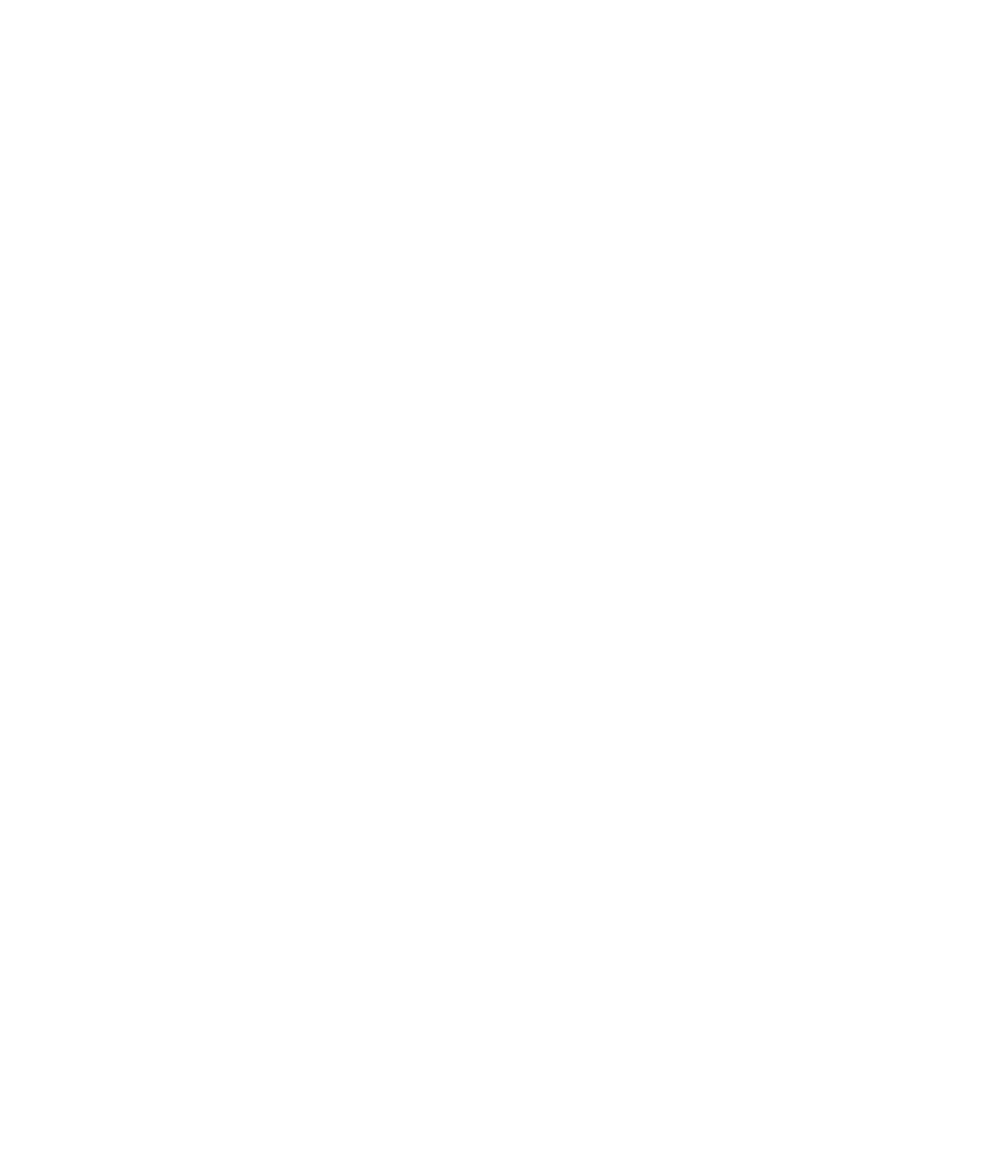
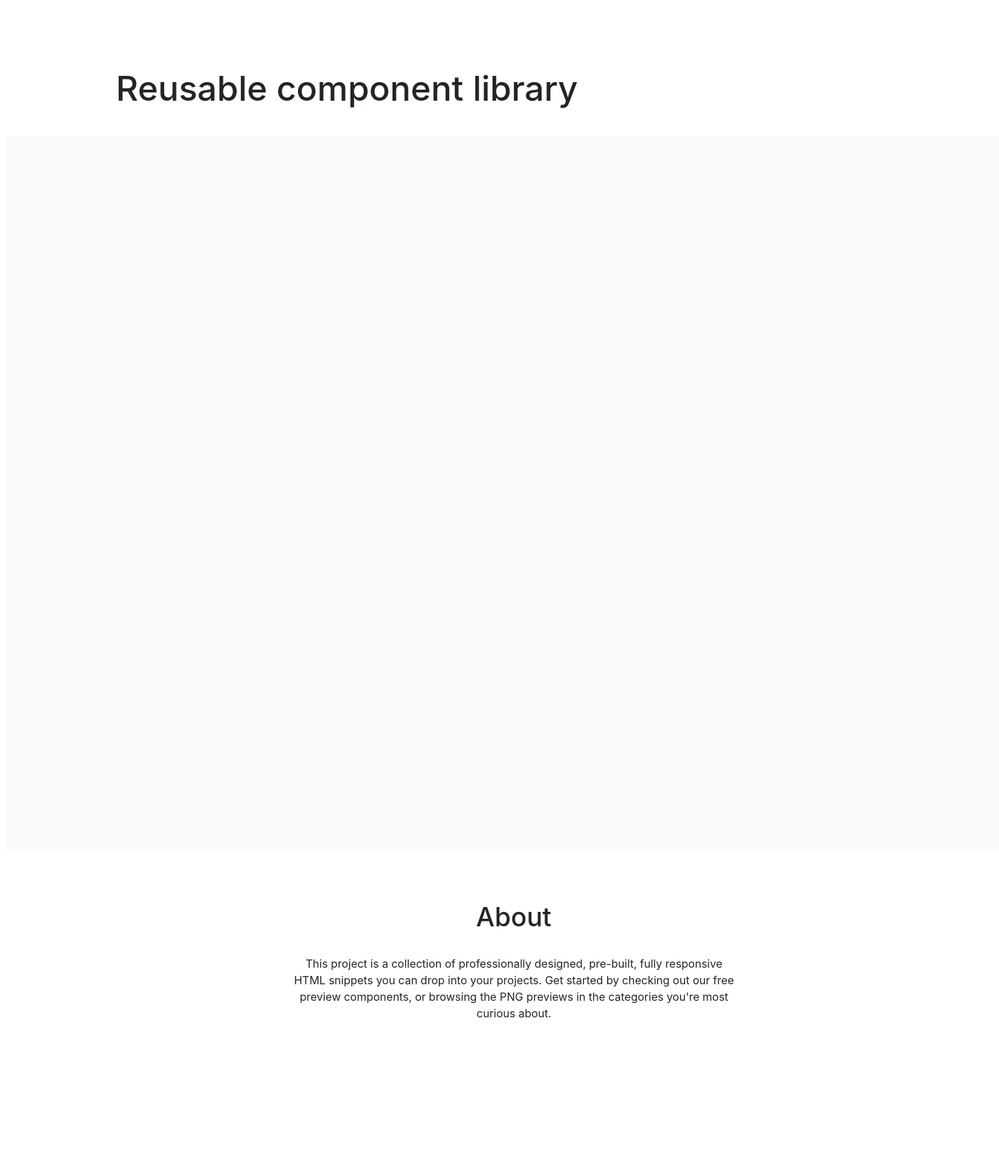
Before and after one commit to js-tasks-ru/htmlcss-20231027_ilya-kopturevskiy, a website: page index.html in a window 1280 px wide. Shown: the whole page at 69% size, 1448 px wide, since content can reach past the window. Before the commit the page ends 800 px from the top, so only its background shows below. Drawn offline with Linux system fonts and the light colour scheme.

Commit message:
Применение БЭМ. Задание после второй лекции.

```diff
--- a/assets/css/main.css
+++ b/assets/css/main.css
@@ -1,4 +1,9 @@
 @import '../fonts/fonts.css';
+@import "../../components/header/header.css";
+@import "../../components/main/section/section.css";
+@import "../../components/footer/footer.css";
+@import "../../components/body/body.css";
+@import "../../components/main/main.css";
 
 :root {
     --white: #ffffff;
--- /dev/null
+++ b/components/body/body.css
@@ -0,0 +1,5 @@
+.body {
+    width: 1440px;
+    height: 1657px;
+    background: #FFF;
+}
--- /dev/null
+++ b/components/footer/footer.css
@@ -0,0 +1,25 @@
+.footer {
+    width: 1440px;
+    height: 383px;
+    margin-top: 71px;
+}
+.footer__title {
+    color: #212429;
+    font-family: Inter, serif;
+    font-size: 38px;
+    font-style: normal;
+    font-weight: 500;
+    line-height: 48px;
+    margin: 71px 647px 32px 682px;
+}
+.footer__description {
+    width: 640px;
+    color: #212429;
+    text-align: center;
+    font-family: Inter, serif;
+    font-size: 16px;
+    font-style: normal;
+    font-weight: 400;
+    line-height: 24px;
+    margin: 32px 383px 136px 417px;
+}
--- /dev/null
+++ b/components/header/header.css
@@ -0,0 +1,6 @@
+.header {
+    width: 1110px;
+    height: 34px;
+    flex-shrink: 0;
+    margin: 24px 165px 38px 165px;
+}
--- /dev/null
+++ b/components/main/main.css
@@ -0,0 +1,9 @@
+.main__title {
+    color: #212429;
+    font-family: Inter, serif;
+    font-size: 50px;
+    font-style: normal;
+    font-weight: 500;
+    line-height: 64px;
+    margin: 38px 610px 38px 160px;
+}
--- /dev/null
+++ b/components/main/section/section.css
@@ -0,0 +1,6 @@
+.section {
+    width: 1440px;
+    height: 1036px;
+    flex-shrink: 0;
+    background: #F9FAFC;
+}
--- a/index.html
+++ b/index.html
@@ -1,10 +1,31 @@
 <!DOCTYPE html>
-<!-- Главная страница -->
 <html lang="ru">
     <head>
         <link rel="stylesheet" href="./assets/css/main.css">
+        <title>Reusable component library</title>
     </head>
-    <body>
+    <body class="body">
+    <header class="header">
 
+    </header>
+    <main>
+        <h1 class="main__title">
+            Reusable component library
+        </h1>
+        <section class="section">
+
+        </section>
+    </main>
+    <footer class="footer">
+        <h2 class="footer__title">
+            About
+        </h2>
+        <p class="footer__description">
+            This project is a collection of professionally designed, pre-built,
+            fully responsive HTML snippets you can drop into your projects.
+            Get started by checking out our free preview components,
+            or browsing the PNG previews in the categories you're most curious about.
+        </p>
+    </footer>
     </body>
 </html>
```
